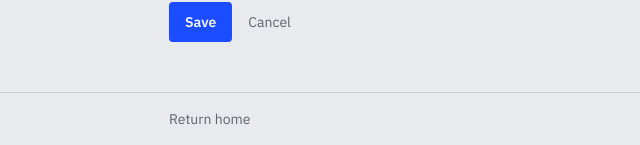
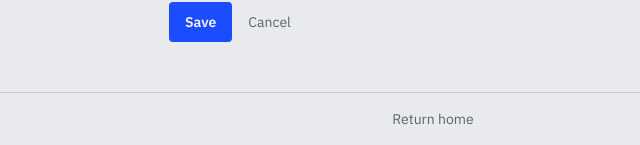
Before and after one commit to danielh-official/quiz-api, a Python web app: template app/templates/app/question_form.html in a window 1280 px wide. Shown: the part 655-800 px from the top of the page, without its empty margins (207-847 px from the left). Run offline with Jinja, Linux system fonts and the light colour scheme; the template is opened without the code that fills it, so the values that code supplies are empty; style sheets or scripts are compiled from the project's sources.

Commit message:
Center app footer link and add top spacing
Adjust the app layout footer styling to improve visual balance: add top margin above the footer and center the "Return home" link within the footer container.

```diff
--- a/app/templates/app/layout.html
+++ b/app/templates/app/layout.html
@@ -30,8 +30,8 @@
     <main class="mx-auto w-full max-w-xl flex-1 px-4 pt-8 pb-8 sm:px-6">
         {% block content %}{% endblock %}
     </main>
-    <footer class="border-t border-line">
-        <div class="mx-auto flex max-w-xl px-4 py-4 sm:px-6">
+    <footer class="border-t border-line mt-4">
+        <div class="mx-auto flex max-w-xl px-4 py-4 sm:px-6 justify-center">
             <a class="text-sm text-mute no-underline hover:text-ink" href="/">Return home</a>
         </div>
     </footer>
```
